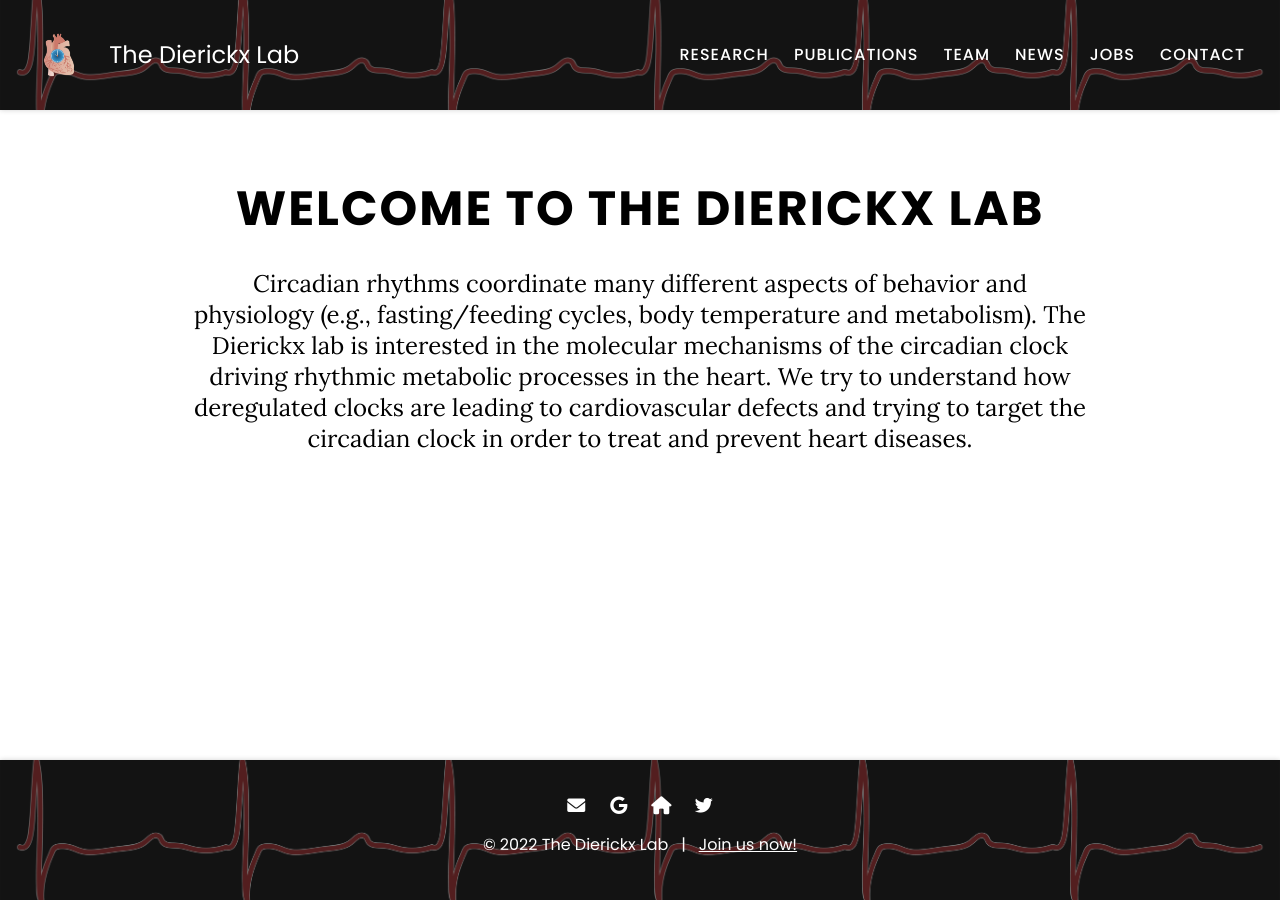
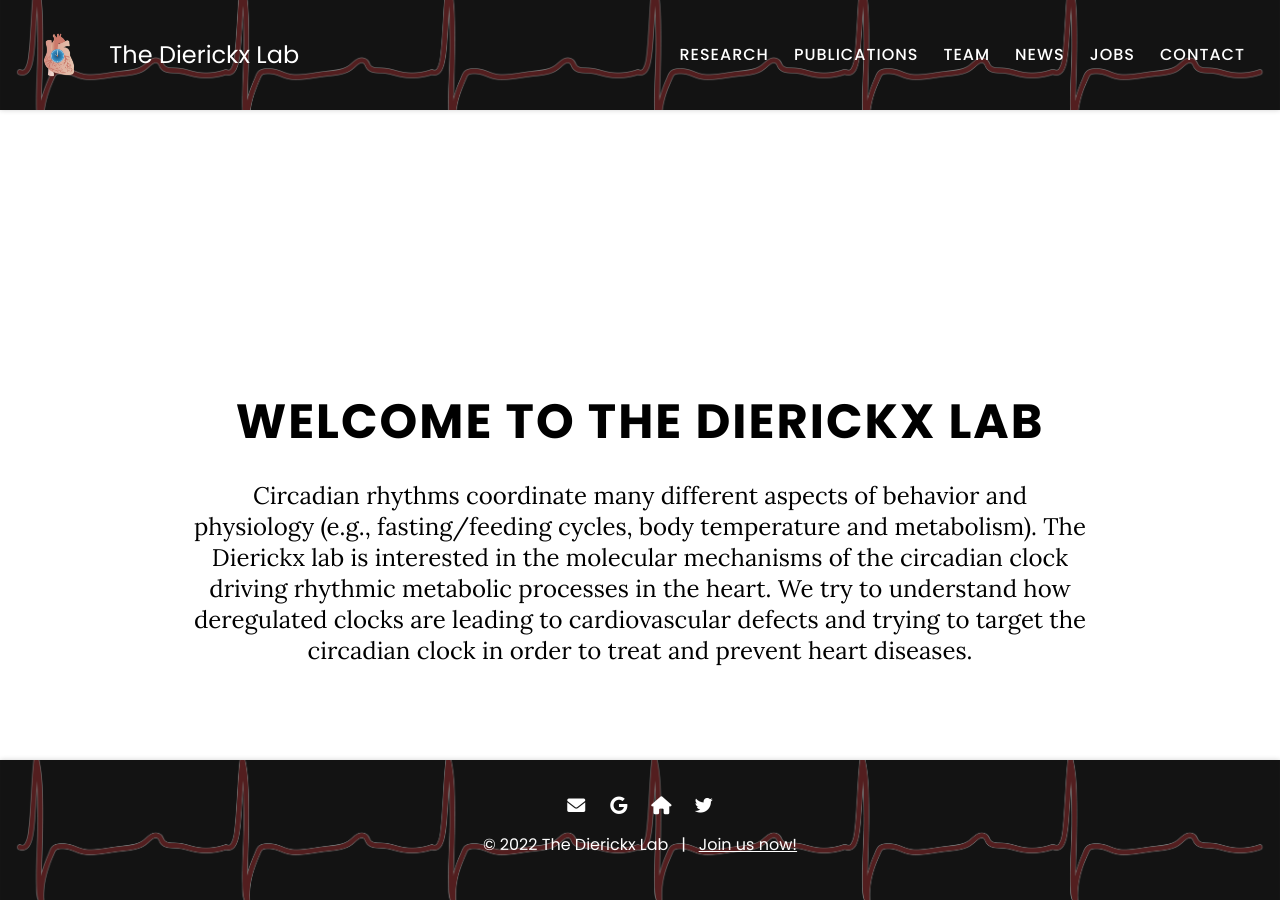
Before and after one commit to theDierickxLab/theDierickxLab, a Jekyll site: the page built from index.md, in a window 1280 px wide. Built offline with Jekyll 4.4.1, drawn with Linux system fonts in a browser that asks for light colours.

Commit message:
Update index.md

```diff
--- a/index.md
+++ b/index.md
@@ -6,10 +6,7 @@ title: Home
 {% include section.html background="" full='true' dark='true' %}
 
 
-
-
-
-
+<br><br><br><br><br><br>
 
 
 #  <span style="color:black;font-weight:bold;font-size:3rem;text-align:center">Welcome to the Dierickx Lab</span>
```
